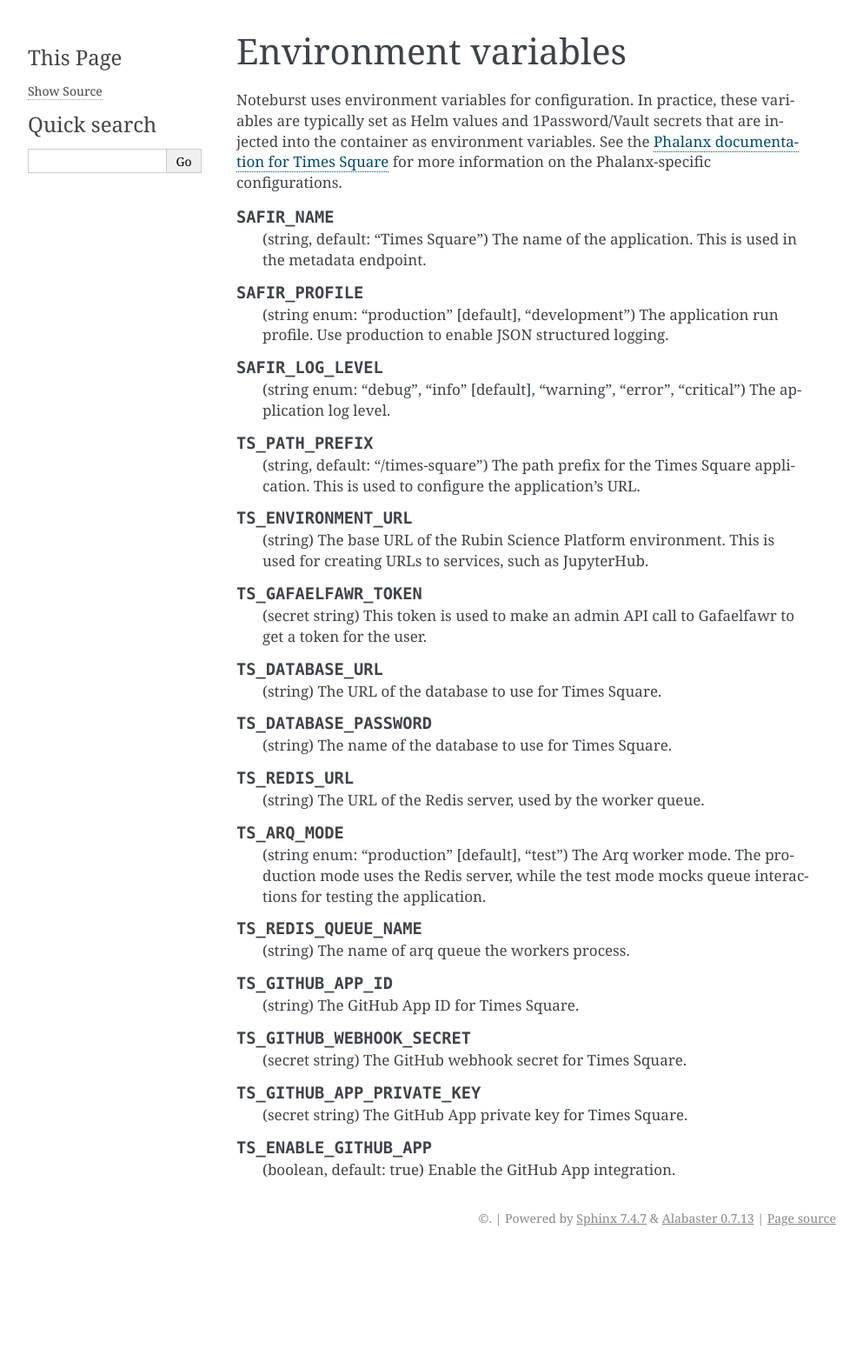
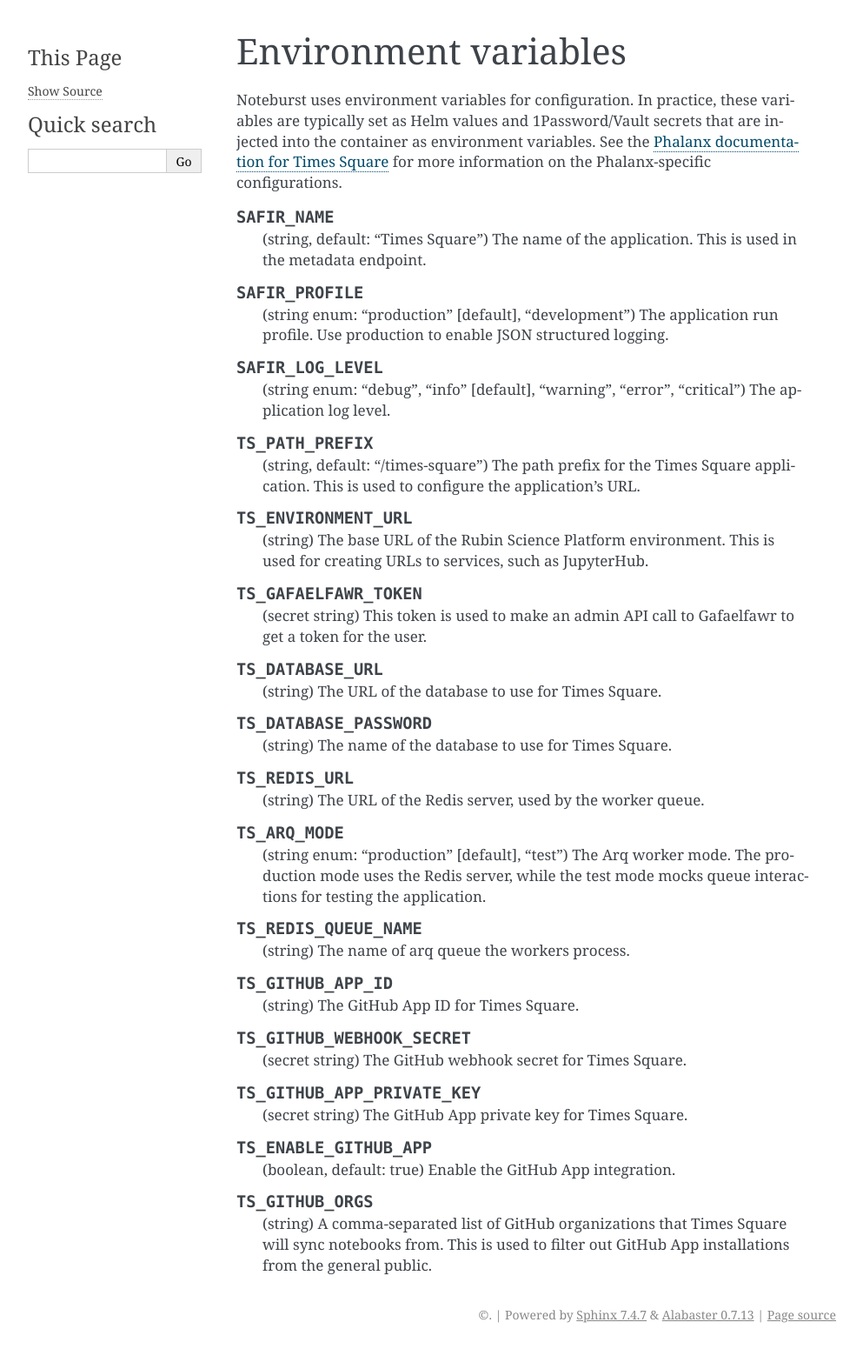
Before and after one commit to lsst-sqre/times-square, a Sphinx documentation site: the page built from docs/user-guide/environment-variables.rst, in a window 1280 px wide. Shown: the whole page at 87% size, without its empty margins (148-1141 px from the left). Built offline with Sphinx 7.4.7, drawn with Linux system fonts in a browser that asks for light colours; pages that are not in the unit, such as notebooks, are missing from menus; before the commit the page ends 1440 px from its top, so only the background shows below that.

Commit message:
Update docs

```diff
--- a/docs/user-guide/environment-variables.rst
+++ b/docs/user-guide/environment-variables.rst
@@ -70,3 +70,7 @@
 .. envvar:: TS_ENABLE_GITHUB_APP
 
    (boolean, default: true) Enable the GitHub App integration.
+
+.. envvar:: TS_GITHUB_ORGS
+
+   (string) A comma-separated list of GitHub organizations that Times Square will sync notebooks from. This is used to filter out GitHub App installations from the general public.
```
